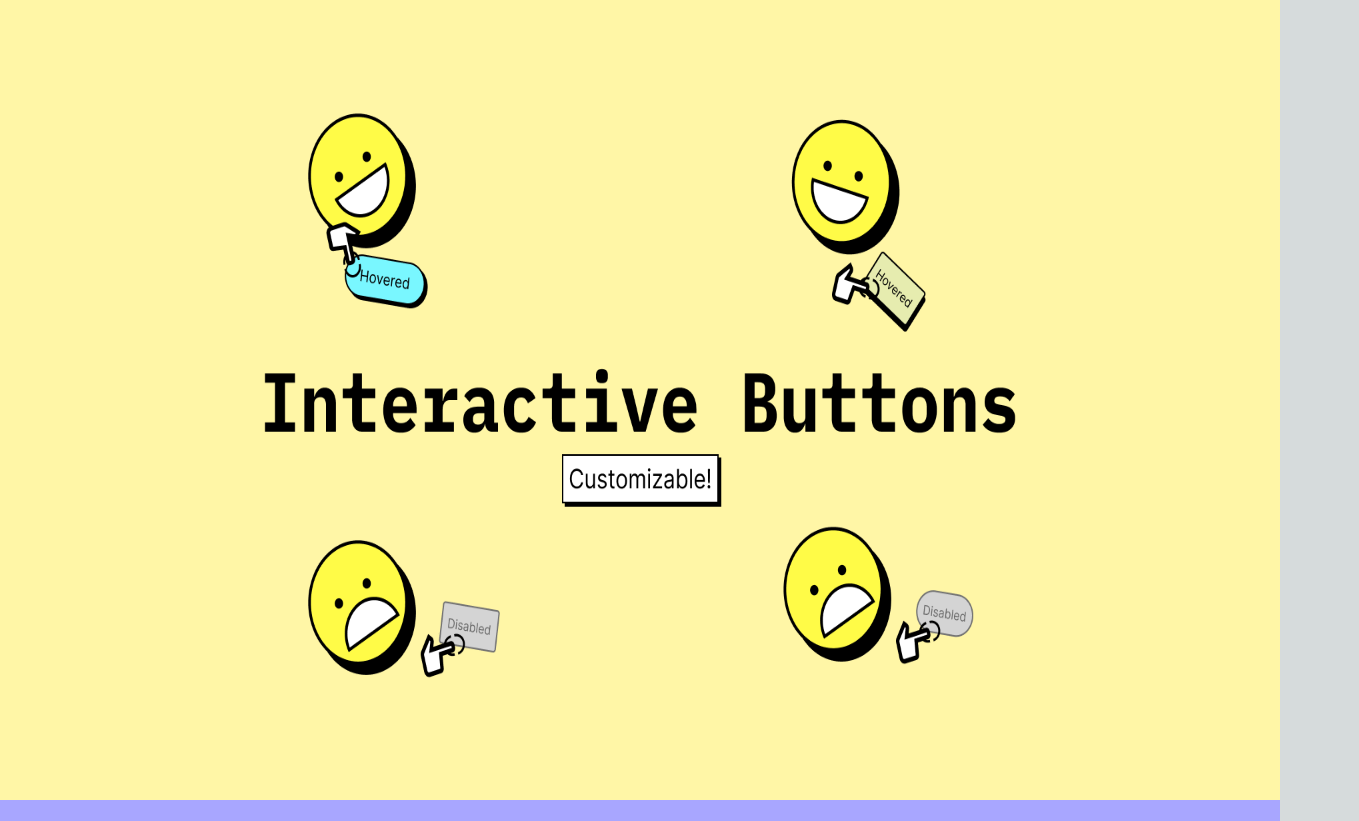
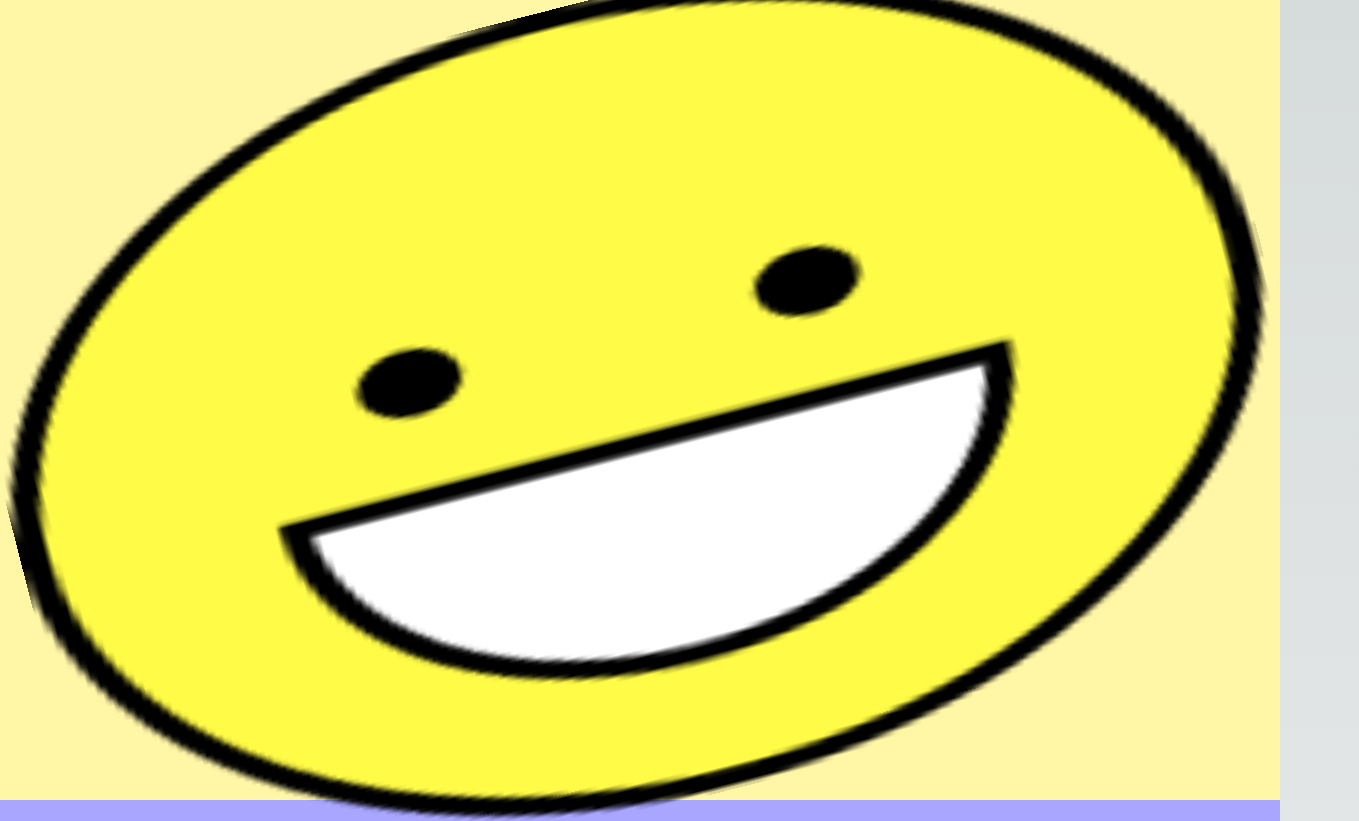
Before and after one commit to muhamaddigdaya/portfolio, a Next.js app: page / in a window 1280 px wide. Shown: the top 821 px of the page, 1359 px wide, since content can reach past the window. Built offline with nearby package versions, Linux system fonts and the light colour scheme.

Commit message:
next/image Footer.tsx

```diff
--- a/src/app/components/Footer.tsx
+++ b/src/app/components/Footer.tsx
@@ -15,7 +15,7 @@ const Footer = (props: Props) => {
           </a>
         </div>
         <div>
-            <img src="/NOSHADOWSMILE.png"  alt="smile :)" className='xl:w-[72px] lg:w-[72px] md:w-[72px] sm:w-[40px] animate-spin'/>
+            <Image fill src="/NOSHADOWSMILE.png"  alt="smile :)" className='xl:w-[72px] lg:w-[72px] md:w-[72px] sm:w-[40px] animate-spin'/>
         </div>
     </div>
   )
```
